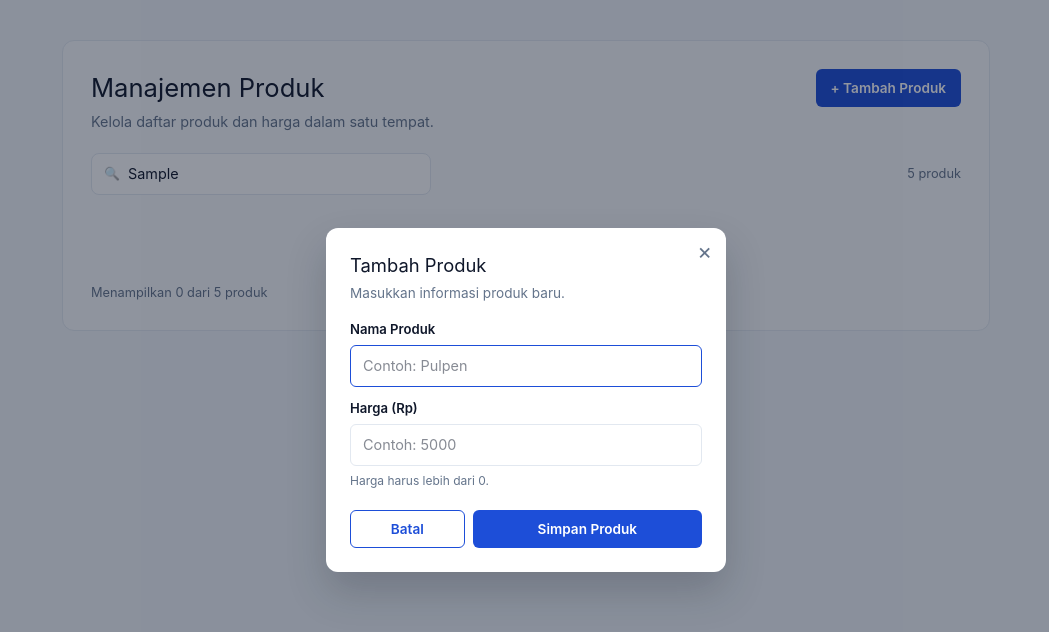
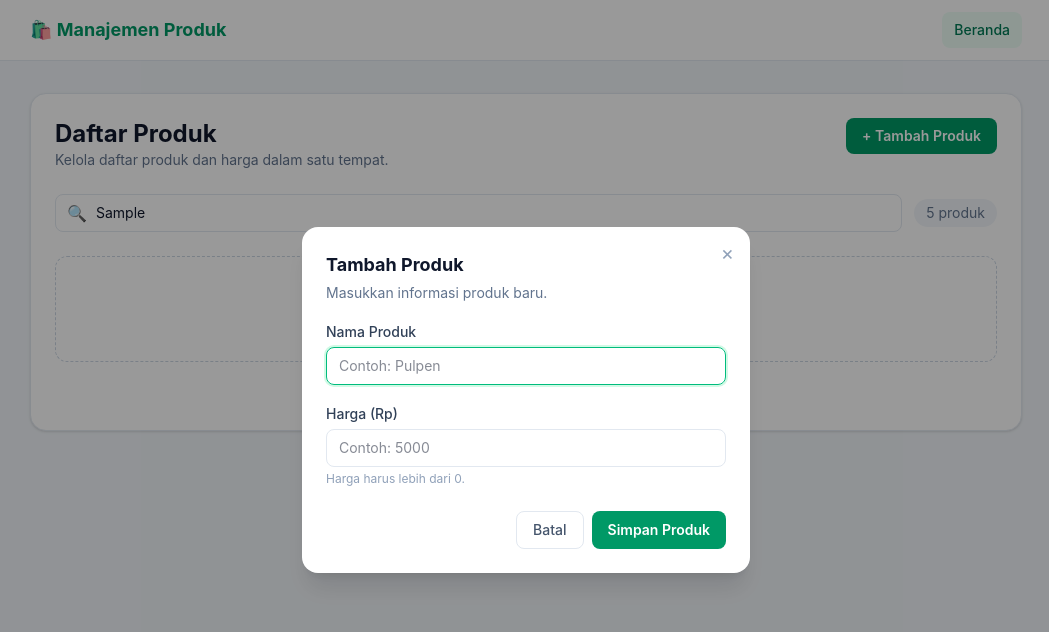
Before and after one commit to donnavieaulia/tugas-3-react, a React (Vite) app in the folder frontend/: page / in a window 1280 px wide. Both pictures are taken after typing "Sample" into the empty fields and a click on the button "+ Tambah Produk". Shown: the top 632 px of the page, without its empty margins (114-1163 px from the left). Built offline with nearby package versions, Linux system fonts and the light colour scheme.

Commit message:
Tambah routing, navbar, dan halaman daftar produk dengan Tailwind

```diff
--- a/frontend/src/App.jsx
+++ b/frontend/src/App.jsx
@@ -1,93 +1,47 @@
-import { useState } from 'react';
-import ProductList from './components/ProductList';
-import SearchBar from './components/SearchBar';
-import ProductFormModal from './components/ProductFormModal';
-import DeleteConfirmModal from './components/DeleteConfirmModal';
-import initialProducts from './data/initialProducts';
+import { useState } from "react";
+import { Routes, Route } from "react-router-dom";
+import Navbar from "./components/Navbar";
+import ProductListPage from "./pages/ProductListPage";
+import initialProducts from "./data/initialProducts";
 
 function App() {
   const [products, setProducts] = useState(initialProducts);
-  const [search, setSearch] = useState('');
-  const [isAddOpen, setIsAddOpen] = useState(false);
-  const [editingProduct, setEditingProduct] = useState(null);
-  const [deletingProduct, setDeletingProduct] = useState(null);
-
-  const filteredProducts = products.filter((product) =>
-    product.name.toLowerCase().includes(search.trim().toLowerCase())
-  );
+  const [viewMode] = useState("grid"); // toggle grid/list-nya nanti di Settings
 
   const handleAdd = (data) => {
-    const nextId = products.length > 0 ? Math.max(...products.map((p) => p.id)) + 1 : 1;
+    const nextId =
+      products.length > 0 ? Math.max(...products.map((p) => p.id)) + 1 : 1;
     setProducts([...products, { id: nextId, ...data }]);
-    setIsAddOpen(false);
   };
 
-  const handleEdit = (data) => {
-    setProducts(
-      products.map((product) =>
-        product.id === editingProduct.id ? { ...product, ...data } : product
-      )
-    );
-    setEditingProduct(null);
+  const handleEdit = (id, data) => {
+    setProducts(products.map((p) => (p.id === id ? { ...p, ...data } : p)));
   };
 
   const handleDelete = (id) => {
-    setProducts(products.filter((product) => product.id !== id));
-    setDeletingProduct(null);
+    setProducts(products.filter((p) => p.id !== id));
   };
 
   return (
-    <main className="container">
-      <section className="panel">
-        <header className="panel-header">
-          <div>
-            <h1>Manajemen Produk</h1>
-            <p className="subtitle">Kelola daftar produk dan harga dalam satu tempat.</p>
-          </div>
-          <button className="btn btn-primary" onClick={() => setIsAddOpen(true)}>
-            + Tambah Produk
-          </button>
-        </header>
-
-        <SearchBar value={search} onChange={setSearch} total={products.length} />
-
-        <ProductList products={filteredProducts} onEdit={setEditingProduct} onDelete={setDeletingProduct} />
-
-        <p className="footer-info">
-          Menampilkan {filteredProducts.length} dari {products.length} produk
-        </p>
-      </section>
-
-      {isAddOpen && (
-        <ProductFormModal
-          title="Tambah Produk"
-          description="Masukkan informasi produk baru."
-          submitLabel="Simpan Produk"
-          onSubmit={handleAdd}
-          onClose={() => setIsAddOpen(false)}
-        />
-      )}
-
-      {editingProduct && (
-        <ProductFormModal
-          key={editingProduct.id}
-          title="Edit Produk"
-          description="Perbarui informasi produk yang dipilih."
-          submitLabel="Simpan Perubahan"
-          initialData={editingProduct}
-          onSubmit={handleEdit}
-          onClose={() => setEditingProduct(null)}
-        />
-      )}
-
-      {deletingProduct && (
-        <DeleteConfirmModal
-          product={deletingProduct}
-          onConfirm={handleDelete}
-          onClose={() => setDeletingProduct(null)}
-        />
-      )}
-    </main>
+    <div className="min-h-screen bg-slate-100 text-slate-900">
+      <Navbar />
+      <main className="mx-auto max-w-5xl px-4 py-8">
+        <Routes>
+          <Route
+            path="/"
+            element={
+              <ProductListPage
+                products={products}
+                viewMode={viewMode}
+                onAdd={handleAdd}
+                onEdit={handleEdit}
+                onDelete={handleDelete}
+              />
+            }
+          />
+        </Routes>
+      </main>
+    </div>
   );
 }
 
--- a/frontend/src/components/Modal.jsx
+++ b/frontend/src/components/Modal.jsx
@@ -1,18 +1,27 @@
 function Modal({ title, description, onClose, children }) {
   return (
-    <div className="modal-overlay" onClick={onClose}>
+    <div
+      className="fixed inset-0 z-50 flex items-center justify-center bg-black/40 p-4"
+      onClick={onClose}
+    >
       <div
-        className="modal"
+        className="relative w-full max-w-md rounded-2xl bg-white p-6 shadow-xl"
         role="dialog"
         aria-modal="true"
         onClick={(e) => e.stopPropagation()}
       >
-        <button className="modal-close" onClick={onClose} aria-label="Tutup">
+        <button
+          onClick={onClose}
+          aria-label="Tutup"
+          className="absolute right-4 top-4 text-xl leading-none text-slate-400 hover:text-slate-600"
+        >
           ×
         </button>
-        {title && <h2 className="modal-title">{title}</h2>}
-        {description && <p className="modal-description">{description}</p>}
-        {children}
+        {title && <h2 className="text-lg font-bold text-slate-900">{title}</h2>}
+        {description && (
+          <p className="mt-1 text-sm text-slate-500">{description}</p>
+        )}
+        <div className="mt-4">{children}</div>
       </div>
     </div>
   );
--- /dev/null
+++ b/frontend/src/components/Navbar.jsx
@@ -0,0 +1,32 @@
+import { Link, NavLink } from "react-router-dom";
+
+function Navbar() {
+  const linkBase = "px-3 py-2 rounded-lg text-sm font-medium transition";
+
+  return (
+    <header className="border-b border-slate-200 bg-white">
+      <nav className="mx-auto flex max-w-5xl items-center justify-between px-4 py-3">
+        <Link to="/" className="text-lg font-bold text-emerald-600">
+          🛍️ Manajemen Produk
+        </Link>
+        <div className="flex items-center gap-1">
+          <NavLink
+            to="/"
+            end
+            className={({ isActive }) =>
+              `${linkBase} ${
+                isActive
+                  ? "bg-emerald-50 text-emerald-700"
+                  : "text-slate-600 hover:bg-slate-100"
+              }`
+            }
+          >
+            Beranda
+          </NavLink>
+        </div>
+      </nav>
+    </header>
+  );
+}
+
+export default Navbar;
--- a/frontend/src/components/ProductFormModal.jsx
+++ b/frontend/src/components/ProductFormModal.jsx
@@ -1,7 +1,6 @@
-import { useState } from 'react';
-import Modal from './Modal';
+import { useState } from "react";
+import Modal from "./Modal";
 
-// Dipakai untuk Tambah Produk (initialData kosong) dan Edit Produk (initialData = produk terpilih)
 function ProductFormModal({
   title,
   description,
@@ -10,20 +9,17 @@ function ProductFormModal({
   onSubmit,
   onClose,
 }) {
-  const [name, setName] = useState(initialData?.name ?? '');
-  const [price, setPrice] = useState(initialData?.price?.toString() ?? '');
+  const [name, setName] = useState(initialData?.name ?? "");
+  const [price, setPrice] = useState(initialData?.price?.toString() ?? "");
   const [errors, setErrors] = useState({});
 
   const handleSubmit = (e) => {
     e.preventDefault();
 
     const newErrors = {};
-    if (name.trim() === '') {
-      newErrors.name = 'Nama produk wajib diisi.';
-    }
-    if (price === '' || Number(price) <= 0) {
-      newErrors.price = 'Harga harus lebih dari 0.';
-    }
+    if (name.trim() === "") newErrors.name = "Nama produk wajib diisi.";
+    if (price === "" || Number(price) <= 0)
+      newErrors.price = "Harga harus lebih dari 0.";
 
     setErrors(newErrors);
     if (Object.keys(newErrors).length > 0) return;
@@ -31,48 +27,79 @@ function ProductFormModal({
     onSubmit({ name: name.trim(), price: Number(price) });
   };
 
+  const inputBase =
+    "mt-1 w-full rounded-lg border px-3 py-2 text-sm outline-none focus:ring-2";
+  const inputOk =
+    "border-slate-200 focus:border-emerald-500 focus:ring-emerald-100";
+  const inputBad = "border-red-400 focus:ring-red-100";
+
   return (
     <Modal title={title} description={description} onClose={onClose}>
-      <form onSubmit={handleSubmit} noValidate>
-        {initialData?.id && <p className="form-id">ID: {initialData.id}</p>}
+      <form onSubmit={handleSubmit} noValidate className="space-y-4">
+        {initialData?.id && (
+          <p className="text-xs font-medium text-slate-400">
+            ID: {initialData.id}
+          </p>
+        )}
 
-        <label className="form-label" htmlFor="product-name">
+        <div>
+          <label
+            htmlFor="product-name"
+            className="text-sm font-medium text-slate-700"
+          >
             Nama Produk
           </label>
           <input
             id="product-name"
-          className={`form-input ${errors.name ? 'is-invalid' : ''}`}
             type="text"
             placeholder="Contoh: Pulpen"
             value={name}
             onChange={(e) => setName(e.target.value)}
             autoFocus
+            className={`${inputBase} ${errors.name ? inputBad : inputOk}`}
           />
-        {errors.name && <p className="form-error">{errors.name}</p>}
+          {errors.name && (
+            <p className="mt-1 text-xs text-red-500">{errors.name}</p>
+          )}
+        </div>
 
-        <label className="form-label" htmlFor="product-price">
+        <div>
+          <label
+            htmlFor="product-price"
+            className="text-sm font-medium text-slate-700"
+          >
             Harga (Rp)
           </label>
           <input
             id="product-price"
-          className={`form-input ${errors.price ? 'is-invalid' : ''}`}
             type="number"
             min="1"
             placeholder="Contoh: 5000"
             value={price}
             onChange={(e) => setPrice(e.target.value)}
+            className={`${inputBase} ${errors.price ? inputBad : inputOk}`}
           />
           {errors.price ? (
-          <p className="form-error">{errors.price}</p>
+            <p className="mt-1 text-xs text-red-500">{errors.price}</p>
           ) : (
-          <p className="form-hint">Harga harus lebih dari 0.</p>
+            <p className="mt-1 text-xs text-slate-400">
+              Harga harus lebih dari 0.
+            </p>
           )}
+        </div>
 
-        <div className="modal-actions">
-          <button type="button" className="btn btn-outline-primary" onClick={onClose}>
+        <div className="flex justify-end gap-2 pt-2">
+          <button
+            type="button"
+            onClick={onClose}
+            className="rounded-lg border border-slate-200 px-4 py-2 text-sm font-medium text-slate-600 hover:bg-slate-50"
+          >
             Batal
           </button>
-          <button type="submit" className="btn btn-primary">
+          <button
+            type="submit"
+            className="rounded-lg bg-emerald-600 px-4 py-2 text-sm font-semibold text-white hover:bg-emerald-700"
+          >
             {submitLabel}
           </button>
         </div>
--- a/frontend/src/components/ProductList.jsx
+++ b/frontend/src/components/ProductList.jsx
@@ -1,16 +1,26 @@
-import ProductCard from './ProductCard';
+import ProductCard from "./ProductCard";
 
-function ProductList({ products, onEdit, onDelete }) {
+function ProductList({ products, viewMode, onEdit, onDelete }) {
   if (products.length === 0) {
-    return <p className="empty-state">Produk tidak ditemukan.</p>;
+    return (
+      <p className="rounded-xl border border-dashed border-slate-300 py-10 text-center text-slate-400">
+        Produk tidak ditemukan.
+      </p>
+    );
   }
 
+  const containerClass =
+    viewMode === "grid"
+      ? "grid gap-4 sm:grid-cols-2 lg:grid-cols-3"
+      : "flex flex-col gap-3";
+
   return (
-    <div className="product-grid">
+    <div className={containerClass}>
       {products.map((product) => (
         <ProductCard
           key={product.id}
           product={product}
+          viewMode={viewMode}
           onEdit={onEdit}
           onDelete={onDelete}
         />
--- a/frontend/src/components/SearchBar.jsx
+++ b/frontend/src/components/SearchBar.jsx
@@ -1,16 +1,21 @@
 function SearchBar({ value, onChange, total }) {
   return (
-    <div className="toolbar">
-      <div className="search-box">
-        <span className="search-icon" aria-hidden="true">🔍</span>
+    <div className="flex flex-wrap items-center gap-3">
+      <div className="relative flex-1">
+        <span className="pointer-events-none absolute left-3 top-1/2 -translate-y-1/2 text-slate-400">
+          🔍
+        </span>
         <input
           type="text"
           placeholder="Cari nama produk..."
           value={value}
           onChange={(e) => onChange(e.target.value)}
+          className="w-full rounded-lg border border-slate-200 py-2 pl-10 pr-3 text-sm outline-none focus:border-emerald-500 focus:ring-2 focus:ring-emerald-100"
         />
       </div>
-      <span className="product-count">{total} produk</span>
+      <span className="rounded-full bg-slate-100 px-3 py-1 text-sm text-slate-500">
+        {total} produk
+      </span>
     </div>
   );
 }
--- /dev/null
+++ b/frontend/src/pages/ProductListPage.jsx
@@ -0,0 +1,103 @@
+import { useState } from "react";
+import SearchBar from "../components/SearchBar";
+import ProductList from "../components/ProductList";
+import ProductFormModal from "../components/ProductFormModal";
+import DeleteConfirmModal from "../components/DeleteConfirmModal";
+
+function ProductListPage({ products, viewMode, onAdd, onEdit, onDelete }) {
+  const [search, setSearch] = useState("");
+  const [isAddOpen, setIsAddOpen] = useState(false);
+  const [editingProduct, setEditingProduct] = useState(null);
+  const [deletingProduct, setDeletingProduct] = useState(null);
+
+  const filteredProducts = products.filter((p) =>
+    p.name.toLowerCase().includes(search.trim().toLowerCase()),
+  );
+
+  const submitAdd = (data) => {
+    onAdd(data);
+    setIsAddOpen(false);
+  };
+
+  const submitEdit = (data) => {
+    onEdit(editingProduct.id, data);
+    setEditingProduct(null);
+  };
+
+  const confirmDelete = (id) => {
+    onDelete(id);
+    setDeletingProduct(null);
+  };
+
+  return (
+    <section className="rounded-2xl border border-slate-200 bg-white p-6 shadow-sm">
+      <header className="flex flex-wrap items-start justify-between gap-4">
+        <div>
+          <h1 className="text-2xl font-bold text-slate-900">Daftar Produk</h1>
+          <p className="text-sm text-slate-500">
+            Kelola daftar produk dan harga dalam satu tempat.
+          </p>
+        </div>
+        <button
+          onClick={() => setIsAddOpen(true)}
+          className="rounded-lg bg-emerald-600 px-4 py-2 text-sm font-semibold text-white transition hover:bg-emerald-700"
+        >
+          + Tambah Produk
+        </button>
+      </header>
+
+      <div className="mt-6">
+        <SearchBar
+          value={search}
+          onChange={setSearch}
+          total={products.length}
+        />
+      </div>
+
+      <div className="mt-6">
+        <ProductList
+          products={filteredProducts}
+          viewMode={viewMode}
+          onEdit={setEditingProduct}
+          onDelete={setDeletingProduct}
+        />
+      </div>
+
+      <p className="mt-6 text-center text-sm text-slate-400">
+        Menampilkan {filteredProducts.length} dari {products.length} produk
+      </p>
+
+      {isAddOpen && (
+        <ProductFormModal
+          title="Tambah Produk"
+          description="Masukkan informasi produk baru."
+          submitLabel="Simpan Produk"
+          onSubmit={submitAdd}
+          onClose={() => setIsAddOpen(false)}
+        />
+      )}
+
+      {editingProduct && (
+        <ProductFormModal
+          key={editingProduct.id}
+          title="Edit Produk"
+          description="Perbarui informasi produk yang dipilih."
+          submitLabel="Simpan Perubahan"
+          initialData={editingProduct}
+          onSubmit={submitEdit}
+          onClose={() => setEditingProduct(null)}
+        />
+      )}
+
+      {deletingProduct && (
+        <DeleteConfirmModal
+          product={deletingProduct}
+          onConfirm={confirmDelete}
+          onClose={() => setDeletingProduct(null)}
+        />
+      )}
+    </section>
+  );
+}
+
+export default ProductListPage;
```
Also changed, not shown: frontend/src/components/DeleteConfirmModal.jsx (+21 -13 lines), frontend/src/components/ProductCard.jsx (+30 -9 lines). Lines whose indentation alone changed are shown as unchanged.
